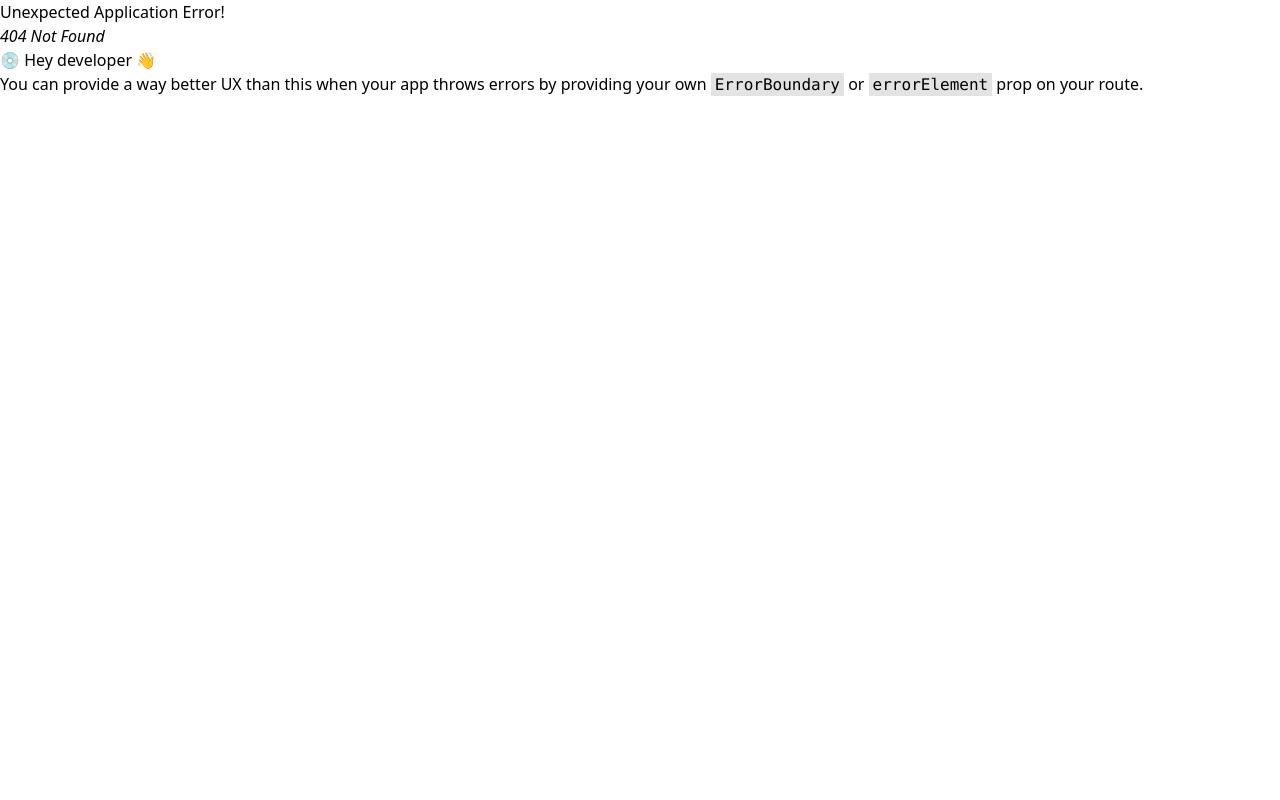
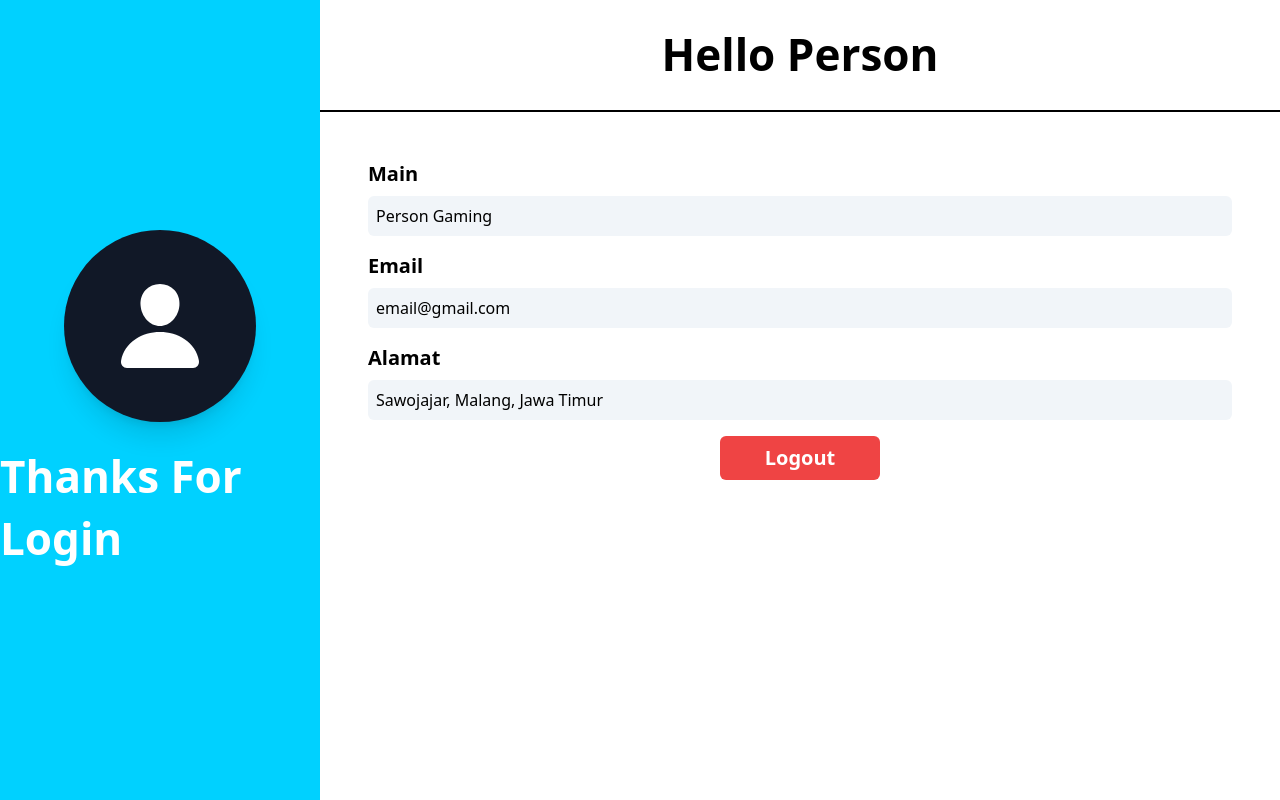
Before and after one commit to panntod/Wirawisata-Frontend, a React (Vite) app: page /profile in a window 1280 px wide. Before the commit this address had no page. Shown: the top 800 px of the page. Built offline with nearby package versions, Linux system fonts and the light colour scheme.

Commit message:
feat: Create profile page

```diff
--- a/src/main.jsx
+++ b/src/main.jsx
@@ -6,6 +6,7 @@ import "./index.css";
 import About from "./views/About";
 import Home from "./views/Home";
 import Login from "./views/Login";
+import Profile from "./views/Profile";
 import Register from "./views/Register";
 
 const router = createBrowserRouter([
@@ -16,6 +17,10 @@ const router = createBrowserRouter([
   {
     path: "/about",
     element: <About />,
+  },
+  {
+    path: "/profile",
+    element: <Profile />,
   },
   {
     path: "/login",
--- /dev/null
+++ b/src/views/Profile.jsx
@@ -0,0 +1,61 @@
+import React from "react";
+import { IoPerson } from "react-icons/io5";
+
+import Footer from "@/components/global/Footer";
+import { H1, H5, P } from "@/components/global/Text";
+
+export default function Profile() {
+  return (
+    <>
+      <main className="flex h-screen">
+        {/* Sidebar */}
+        <section className="w-1/3 bg-main flex flex-col justify-center items-center">
+          <div className="mb-6 p-12 bg-gray-900 shadow-xl rounded-full hover:scale-105 hover:shadow-white">
+            <IoPerson className="text-8xl text-white" />
+          </div>
+          <H1 className="text-white">Thanks For Login</H1>
+        </section>
+        {/* End Sidebar */}
+
+        {/* Content */}
+        <section className="w-full">
+          <H1 className="block border-b-2 border-black p-6 text-center">
+            Hello Person
+          </H1>
+
+          <div className="p-12">
+            <div className="mb-4">
+              <H5 className="mb-2">Main</H5>
+              <P className="p-2 block w-full rounded-md bg-slate-100">
+                Person Gaming
+              </P>
+            </div>
+            <div className="mb-4">
+              <H5 className="mb-2">Email</H5>
+              <P className="p-2 block w-full rounded-md bg-slate-100">
+                email@gmail.com
+              </P>
+            </div>
+            <div className="mb-4">
+              <H5 className="mb-2">Alamat</H5>
+              <P className="p-2 block w-full rounded-md bg-slate-100">
+                Sawojajar, Malang, Jawa Timur
+              </P>
+            </div>
+
+            <div className="flex justify-center">
+              <button
+                type="button"
+                className="bg-red-500 hover:bg-red-600 hover:scale-105 w-40 py-2 rounded-md"
+              >
+                <H5 className="text-white">Logout</H5>
+              </button>
+            </div>
+          </div>
+        </section>
+        {/* End Content */}
+      </main>
+      <Footer />
+    </>
+  );
+}
```
